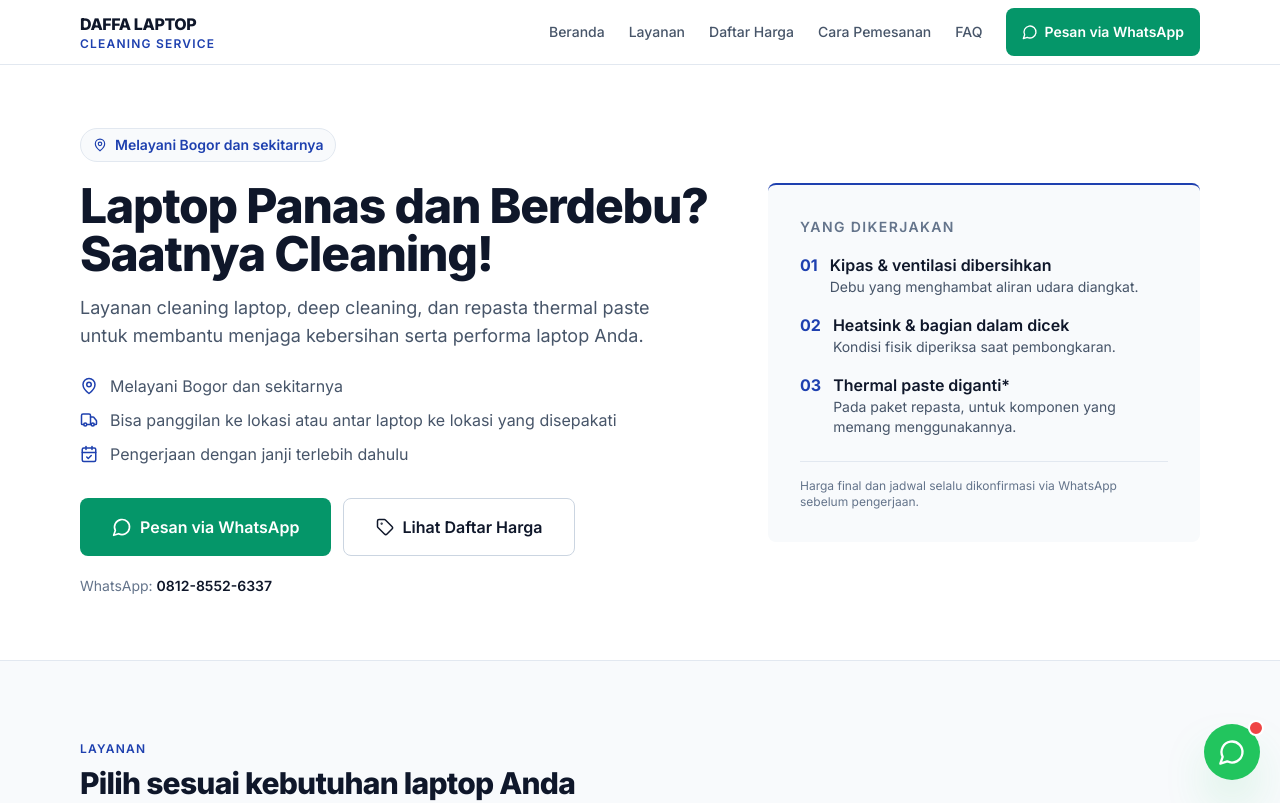
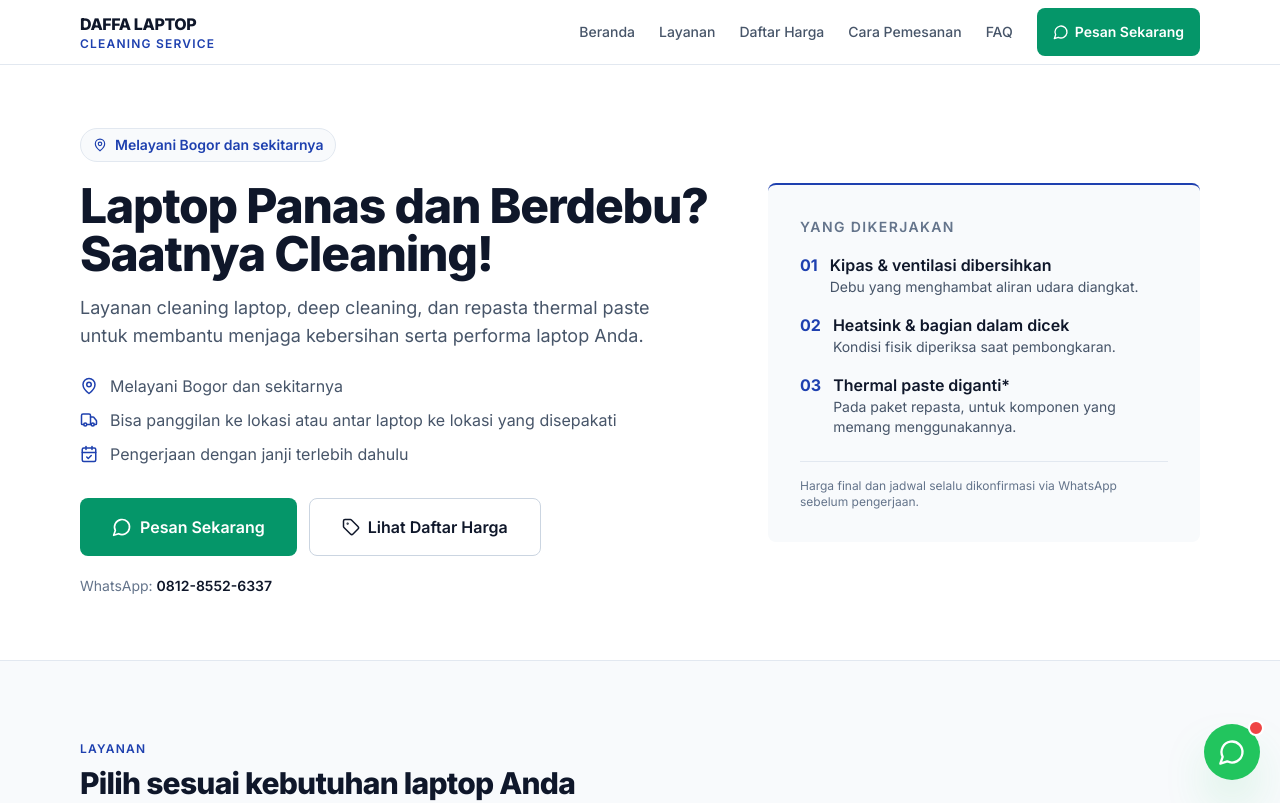
Before and after one commit to DaffaDaminatila/laptop-cleaning-website, a React (Vite) app: page / in a window 1280 px wide. Shown: the top 803 px of the page. Built offline with nearby package versions, Linux system fonts and the light colour scheme.

Commit message:
ui: ganti teks tombol 'Pesan via WhatsApp' -> 'Pesan Sekarang' (Hero, Navbar, sections/Hero, HowItWorks)

```diff
--- a/src/components/Hero.tsx
+++ b/src/components/Hero.tsx
@@ -54,7 +54,7 @@ export default function Hero() {
               className="w-full sm:w-auto"
             >
               <MessageCircle size={20} className="mr-2" aria-hidden="true" />
-              Pesan via WhatsApp
+                            Pesan Sekarang
             </Button>
             <Button variant="outline" size="lg" onClick={scrollToPricing} className="w-full sm:w-auto">
               <Tag size={18} className="mr-2" aria-hidden="true" />
--- a/src/components/Navbar.tsx
+++ b/src/components/Navbar.tsx
@@ -49,7 +49,7 @@ export default function Navbar() {
                     onClick={() => scrollTo("#pesan")}
                   >
                     <MessageCircle size={16} className="mr-1.5" />
-                    Pesan via WhatsApp
+                                        Pesan Sekarang
                   </Button>
                 </div>
 
@@ -80,7 +80,7 @@ export default function Navbar() {
             onClick={() => scrollTo("#pesan")}
           >
             <MessageCircle size={18} className="mr-1.5" />
-            Pesan via WhatsApp
+                        Pesan Sekarang
           </Button>
         </div>
       )}
--- a/src/components/sections/Hero.tsx
+++ b/src/components/sections/Hero.tsx
@@ -24,7 +24,7 @@ export const Hero: React.FC = () => {
             <div className="flex flex-col sm:flex-row gap-4 justify-center lg:justify-start">
               <Button onClick={contactUs} className="w-full sm:w-auto">
                 <Phone className="w-5 h-5 mr-2" />
-                Pesan via WhatsApp
+                Pesan Sekarang
               </Button>
               <Button variant="outline" onClick={contactUs} className="w-full sm:w-auto">
                 <ArrowRight className="w-5 h-5 mr-2" />
--- a/src/config/pricing.ts
+++ b/src/config/pricing.ts
@@ -5,7 +5,7 @@ export type ExtraService =
   | "windows"
   | "app-install"
   | "backup"
-  // | "ssd-check"
+  | "ssd-check"
   | "exterior";
 export type ThermalPaste = "z5" | "mx4" | "none" | "consult";
 
@@ -42,7 +42,7 @@ export const extraPrices: Record<
   windows: { label: "Instal Ulang Windows", price: 100000 },
   "app-install": { label: "Instal Aplikasi Lainnya", price: 50000 },
   backup: { label: "Backup Data", price: 25000 },
-  // "ssd-check": { label: "Cek Kondisi SSD/HDD", price: 25000 },
+  "ssd-check": { label: "Cek Kondisi SSD/HDD", price: 10000 },
   exterior: { label: "Pembersihan Eksterior", price: 25000 },
 };
 
```
